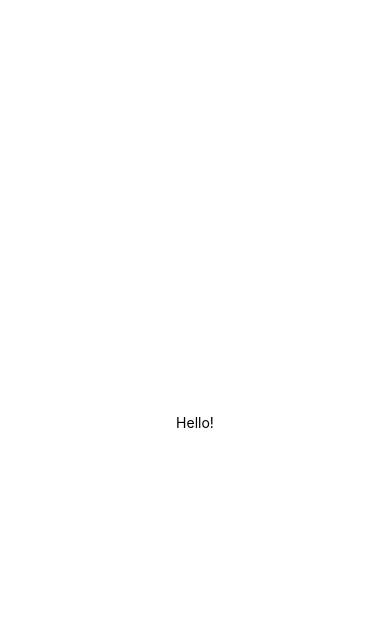
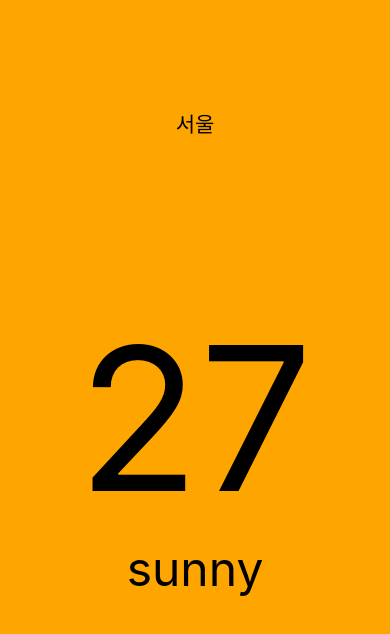
Before and after one commit to WoodyLovesBoota/NativeTest, a React Native app in the folder weather-app/: screen / in a window 390 px wide. Shown: the top 634 px of the page. Built offline with nearby package versions, Linux system fonts and the light colour scheme.

Commit message:
레이아웃 적용

```diff
--- a/weather-app/App.tsx
+++ b/weather-app/App.tsx
@@ -1,20 +1,65 @@
 import { StatusBar } from "expo-status-bar";
-import { StyleSheet, Text, View } from "react-native";
+import { StyleSheet, Text, View, ScrollView, Dimensions } from "react-native";
+
+const windowWidth = Dimensions.get("window").width;
+const windowHeight = Dimensions.get("window").height;
 
 export default function App() {
   return (
     <View style={styles.container}>
-      <Text>Hello!</Text>
-      <StatusBar style="auto" />
+      <View style={styles.city}>
+        <Text style={styles.cityName}>서울</Text>
+      </View>
+      <ScrollView pagingEnabled horizontal showsHorizontalScrollIndicator={false} contentContainerStyle={styles.weather}>
+        <View style={styles.day}>
+          <Text style={styles.temp}>27</Text>
+          <Text style={styles.weatherName}>sunny</Text>
+        </View>
+        <View style={styles.day}>
+          <Text style={styles.temp}>27</Text>
+          <Text style={styles.weatherName}>sunny</Text>
+        </View>
+        <View style={styles.day}>
+          <Text style={styles.temp}>27</Text>
+          <Text style={styles.weatherName}>sunny</Text>
+        </View>
+        <View style={styles.day}>
+          <Text style={styles.temp}>27</Text>
+          <Text style={styles.weatherName}>sunny</Text>
+        </View>
+        <View style={styles.day}>
+          <Text style={styles.temp}>27</Text>
+          <Text style={styles.weatherName}>sunny</Text>
+        </View>
+      </ScrollView>
     </View>
   );
 }
 
 const styles = StyleSheet.create({
-  container: {
+  container: { flex: 1, backgroundColor: "orange" },
+
+  city: {
     flex: 1,
-    backgroundColor: "#fff",
+    justifyContent: "center",
     alignItems: "center",
-    justifyContent: "center",
   },
+
+  cityName: {
+    fontSize: 21,
+    fontWeight: "500",
+  },
+
+  weather: {
+    // flex: 3,
+    paddingTop: 50,
+  },
+  day: {
+    width: windowWidth,
+    alignItems: "center",
+  },
+  temp: {
+    fontSize: 200,
+  },
+  weatherName: { fontSize: 48 },
 });
```
